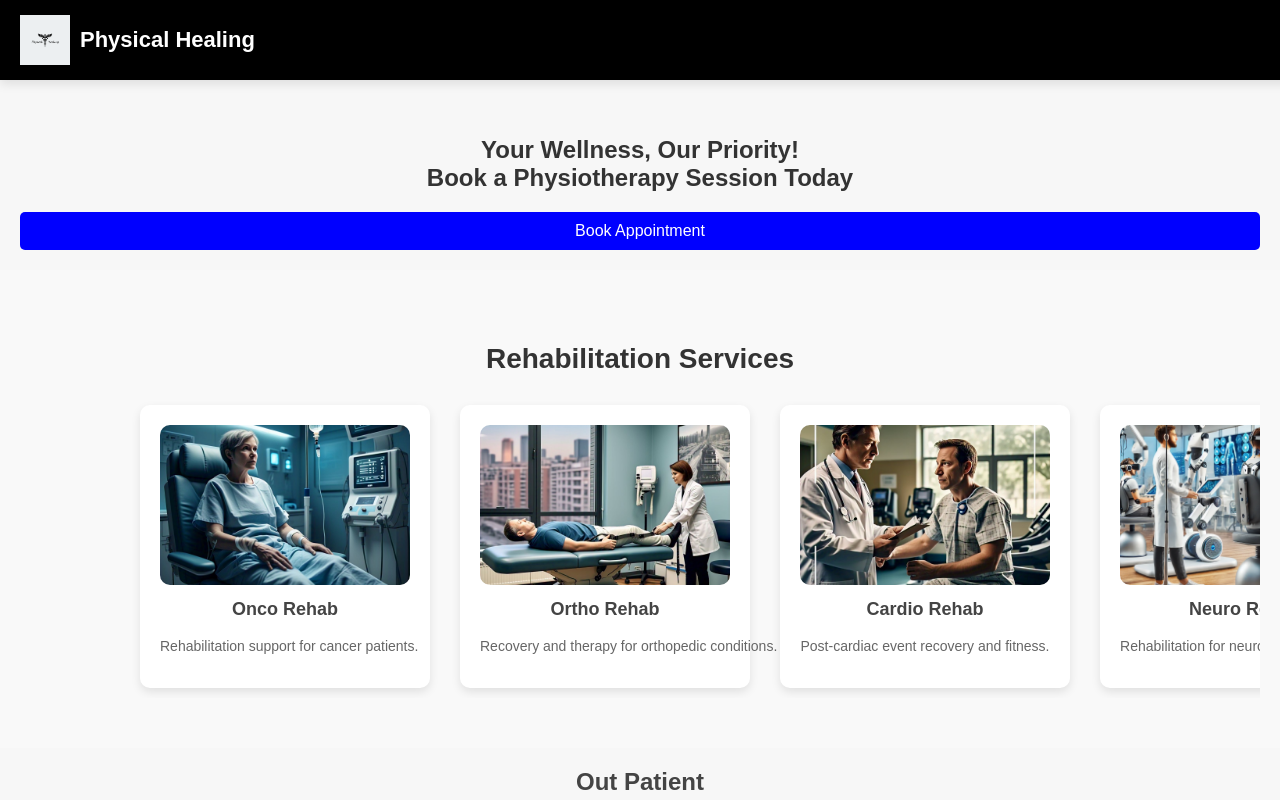
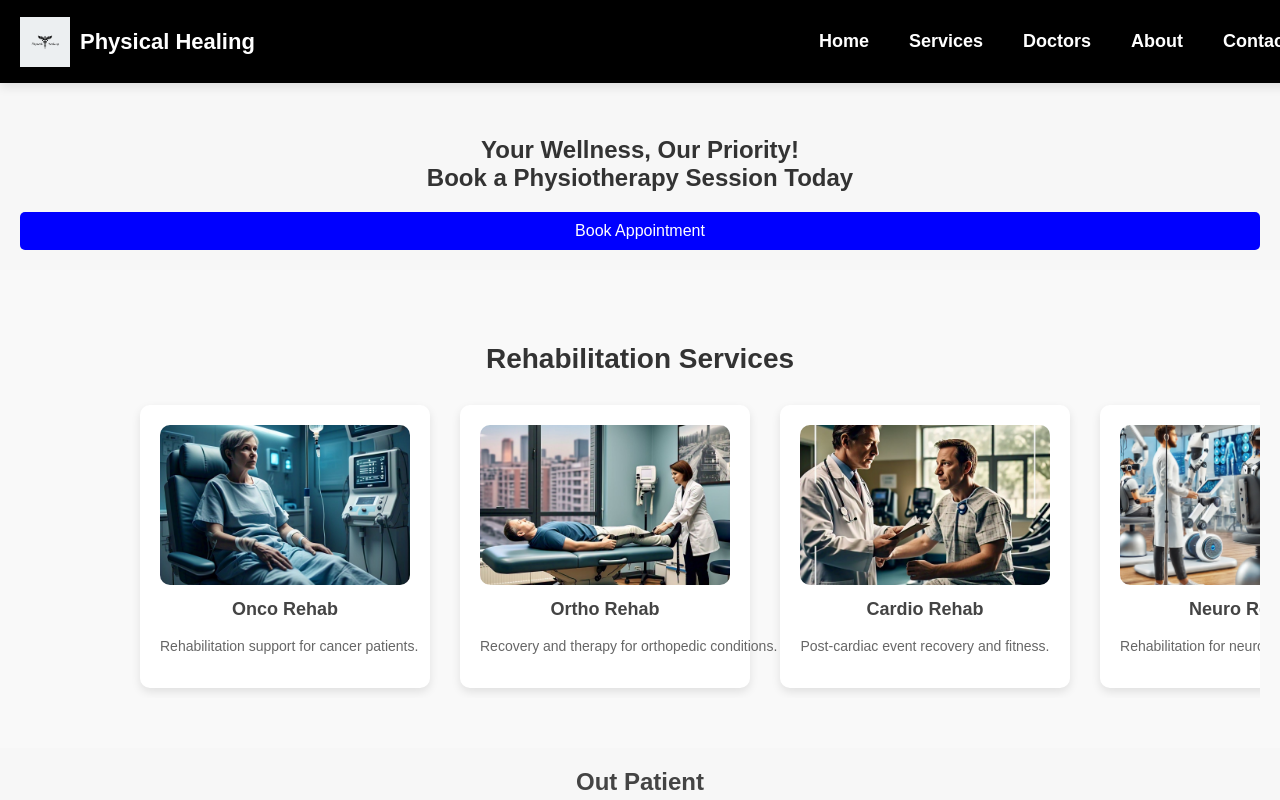
Before and after one commit to tamminenidurga96/physical-healing, a React (Create React App) app: page / in a window 1280 px wide. Shown: the top 800 px of the page. Built offline with nearby package versions, Linux system fonts and the light colour scheme.

Commit message:
Updated Navbar component and added Navbar.css

```diff
--- /dev/null
+++ b/src/components/Navbar.css
@@ -0,0 +1,84 @@
+/* Navbar Styles */
+.navbar {
+    display: flex;
+    justify-content: space-between;
+    align-items: center;
+    padding: 15px 20px;
+    background-color: #000;
+    box-shadow: 0 4px 10px rgba(0, 0, 0, 0.1);
+    position: fixed;
+    width: 100%;
+    top: 0;
+    z-index: 1000;
+  }
+
+  .logo-container {
+    display: flex;
+    align-items: center;
+  }
+
+  .logo {
+    height: 50px;
+    margin-right: 10px;
+  }
+
+  .brand-name {
+    font-size: 22px;
+    font-weight: bold;
+    color: #fff;
+  }
+
+  .nav-links {
+    list-style: none;
+    display: flex;
+    gap: 20px;
+    margin-left: auto;
+  }
+
+  .nav-links li {
+    list-style: none;
+  }
+
+  .nav-links a {
+    text-decoration: none;
+    font-size: 18px;
+    color: white;
+    transition: 0.3s;
+    font-weight: bold;
+    padding: 10px;
+  }
+
+  .nav-links a:hover {
+    color: #ffcc00;
+  }
+
+  /* Hamburger menu */
+  .hamburger {
+    font-size: 30px;
+    color: #fff;
+    cursor: pointer;
+    display: none;
+  }
+
+  /* Mobile Responsive */
+  @media (max-width: 768px) {
+    .hamburger {
+      display: block;
+    }
+
+    .nav-links {
+      flex-direction: column;
+      align-items: center;
+      position: absolute;
+      top: 60px;
+      left: 0;
+      width: 100%;
+      background-color: #000;
+      padding: 10px 0;
+      display: none; /* Initially hidden */
+    }
+
+    .nav-links.open {
+      display: flex;
+    }
+  }
--- a/src/components/Navbar.js
+++ b/src/components/Navbar.js
@@ -1,95 +1,30 @@
 import React, { useState } from "react";
+import "./Navbar.css"; // Import external CSS
 
 function Navbar() {
   const [menuOpen, setMenuOpen] = useState(false);
 
   return (
-    <nav style={styles.navbar}>
-      <div style={styles.logoContainer}>
-        <img src="/images/img.png" alt="Physical Healing" style={styles.logo} />
-        <span style={styles.brandName}>Physical Healing</span>
+    <nav className="navbar">
+      <div className="logo-container">
+        <img src="/images/img.png" alt="Physical Healing" className="logo" />
+        <span className="brand-name">Physical Healing</span>
       </div>
 
       {/* Hamburger Menu for Mobile */}
-      <div style={styles.hamburger} onClick={() => setMenuOpen(!menuOpen)}>
+      <div className="hamburger" onClick={() => setMenuOpen(!menuOpen)}>
         ☰
       </div>
 
-      <ul style={{ ...styles.navLinks, display: menuOpen ? "flex" : "none" }}>
-        <li><a href="#home" style={styles.navLink}>Home</a></li>
-        <li><a href="#services" style={styles.navLink}>Services</a></li>
-        <li><a href="#doctors" style={styles.navLink}>Doctors</a></li>
-        <li><a href="#about" style={styles.navLink}>About</a></li>
-        <li><a href="#contact" style={styles.navLink}>Contact</a></li>
+      <ul className={`nav-links ${menuOpen ? "open" : ""}`}>
+        <li><a href="#home">Home</a></li>
+        <li><a href="#services">Services</a></li>
+        <li><a href="#doctors">Doctors</a></li>
+        <li><a href="#about">About</a></li>
+        <li><a href="#contact">Contact</a></li>
       </ul>
     </nav>
   );
 }
 
-const styles = {
-  navbar: {
-    display: "flex",
-    justifyContent: "space-between",
-    alignItems: "center",
-    padding: "15px 20px",
-    backgroundColor: "#000000",
-    boxShadow: "0 4px 10px rgba(0, 0, 0, 0.1)",
-    position: "fixed",
-    width: "100%",
-    top: 0,
-    zIndex: 1000,
-  },
-  logoContainer: {
-    display: "flex",
-    alignItems: "center",
-  },
-  logo: {
-    height: "50px",
-    marginRight: "10px",
-  },
-  brandName: {
-    fontSize: "22px",
-    fontWeight: "bold",
-    color: "#fff",
-  },
-  navLinks: {
-    listStyle: "none",
-    display: "flex",
-    gap: "20px",
-    marginLeft: "auto",
-  },
-  navLink: {
-    textDecoration: "none",
-    fontSize: "18px",
-    color: "white",
-    transition: "0.3s",
-    fontWeight: "bold",
-    padding: "10px",
-  },
-  hamburger: {
-    fontSize: "30px",
-    color: "#fff",
-    cursor: "pointer",
-    display: "none", // Hidden by default on larger screens
-  },
-
-  /* Mobile Styles */
-  '@media (max-width: 768px)': {
-    navLinks: {
-      flexDirection: "column",
-      alignItems: "center",
-      position: "absolute",
-      top: "60px",
-      left: 0,
-      width: "100%",
-      backgroundColor: "#000",
-      padding: "10px 0",
-      display: "none", // Hidden by default
-    },
-    hamburger: {
-      display: "block",
-    }
-  }
-};
-
 export default Navbar;
```
